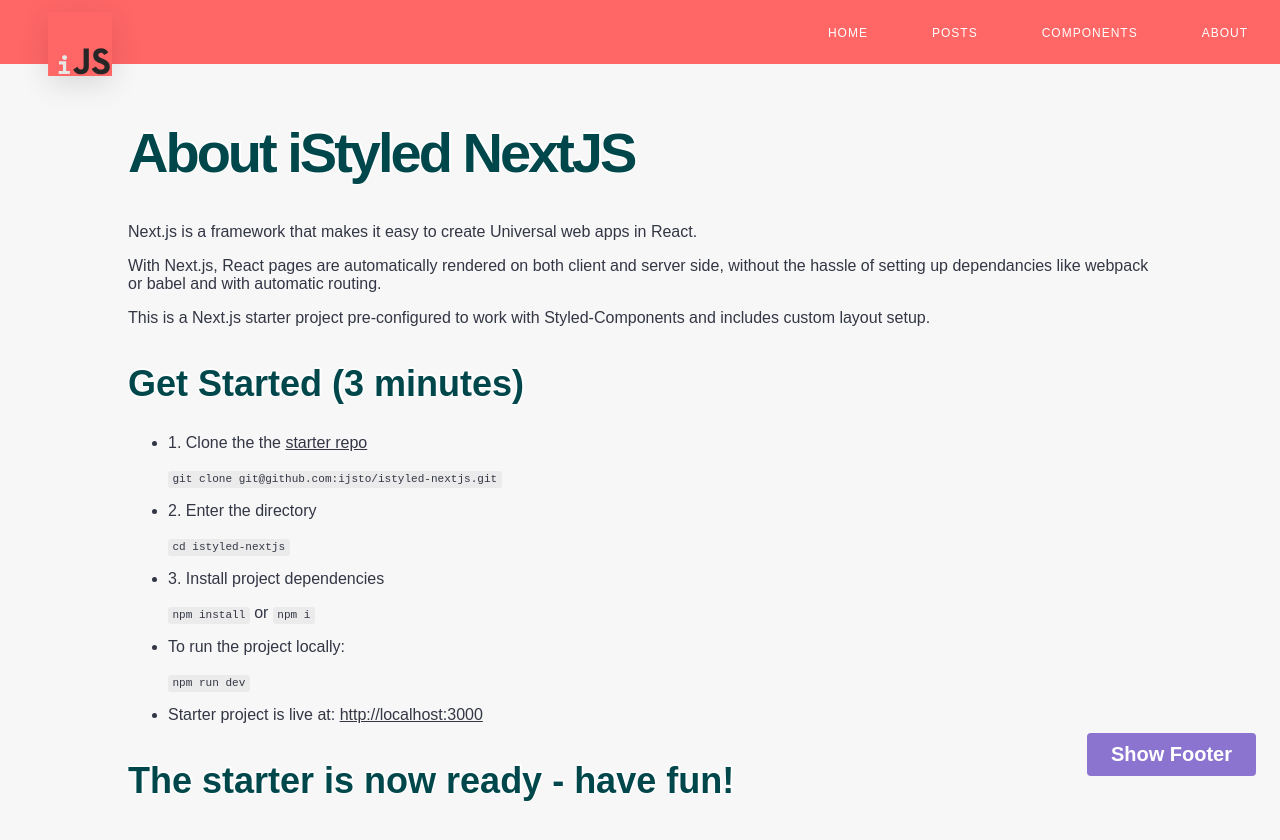
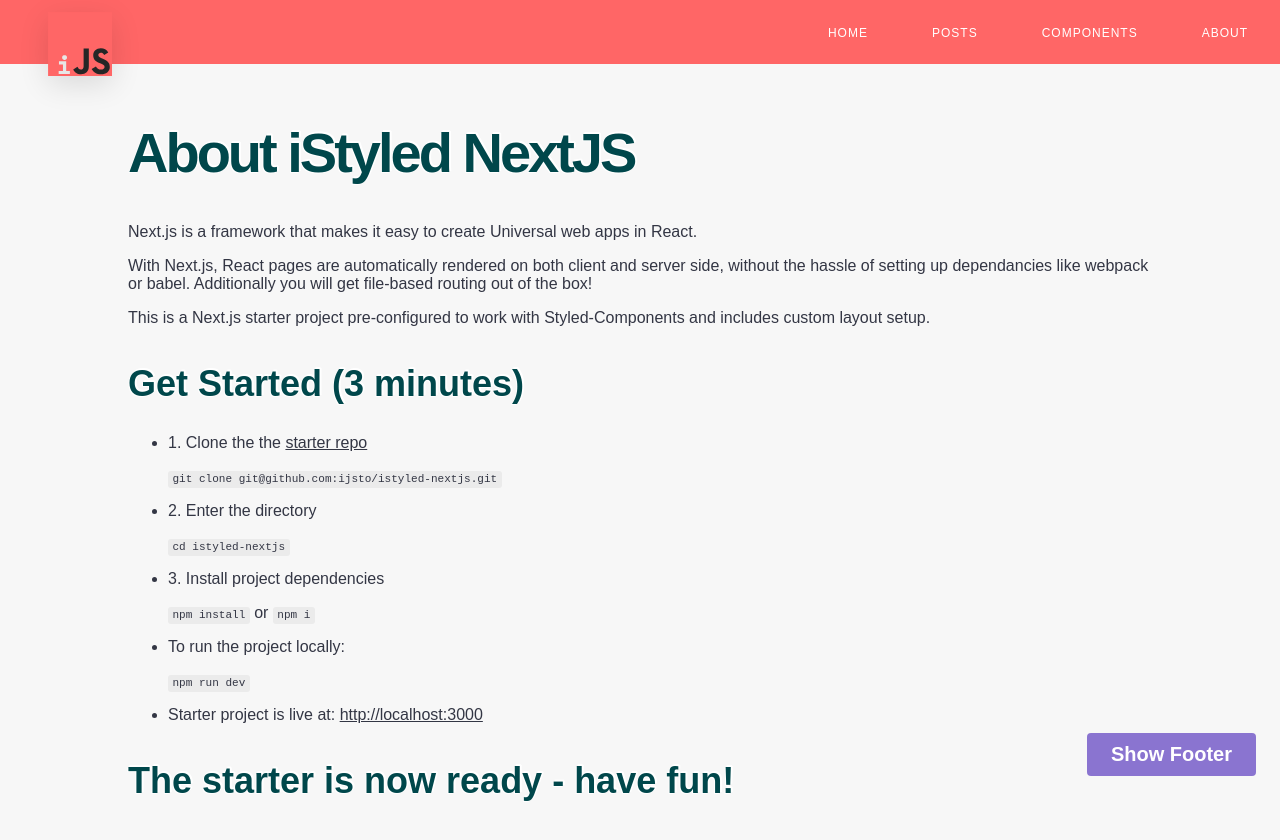
Before and after one commit to ijsto/istyled-nextjs, a Next.js app: page /about in a window 1280 px wide. Shown: the top 840 px of the page. Built offline with nearby package versions, Linux system fonts and the light colour scheme.

Commit message:
[copy changes]

```diff
--- a/pages/about.js
+++ b/pages/about.js
@@ -9,7 +9,7 @@ export const About = () => {
       <p>
         With Next.js, React pages are automatically rendered on both client and
         server side, without the hassle of setting up dependancies like webpack
-        or babel and with automatic routing.
+        or babel. Additionally you will get file-based routing out of the box!
       </p>
       <p>
         This is a Next.js starter project pre-configured to work with
```
